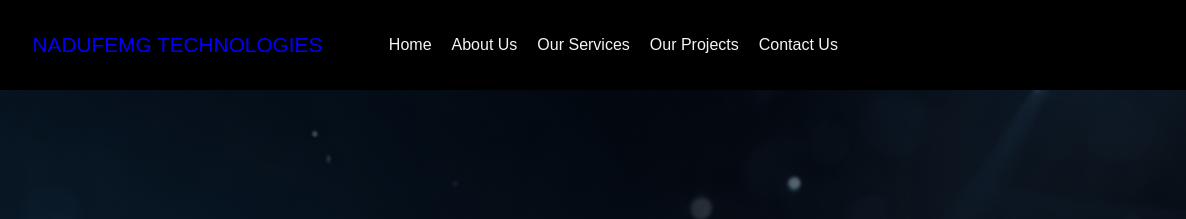
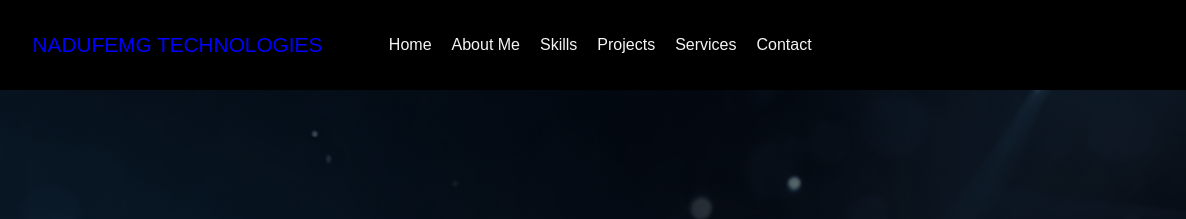
Before and after one commit to David-code-bit/Nadufem-Technologies-, a plain HTML site: page index.html in a window 1280 px wide. Shown: the top 219 px of the page, 94-1280 px from the left. Drawn offline with Linux system fonts and the light colour scheme.

Commit message:
Update index.html

```diff
--- a/index.html
+++ b/index.html
@@ -20,13 +20,14 @@
                <p> NADUFEMG TECHNOLOGIES</h2>
             </div>
 
-            <ul class="nav-links">
-                <li><a href="#home">Home</a></li>
-                <li><a href="#about">About Us</a></li>
-                <li><a href="#services">Our Services</a></li>
-                <li><a href="#portfolio">Our Projects</a></li>
-                <li><a href="#contact">Contact Us</a></li>
-            </ul>
+ <ul class="nav-links">
+    <li><a href="#home">Home</a></li>
+    <li><a href="#about">About Me</a></li>
+    <li><a href="#skills">Skills</a></li>
+    <li><a href="#portfolio">Projects</a></li>
+    <li><a href="#services">Services</a></li>
+    <li><a href="#contact">Contact</a></li>
+</ul>
 
             <div class="hamburger">
                 <span></span>
```
